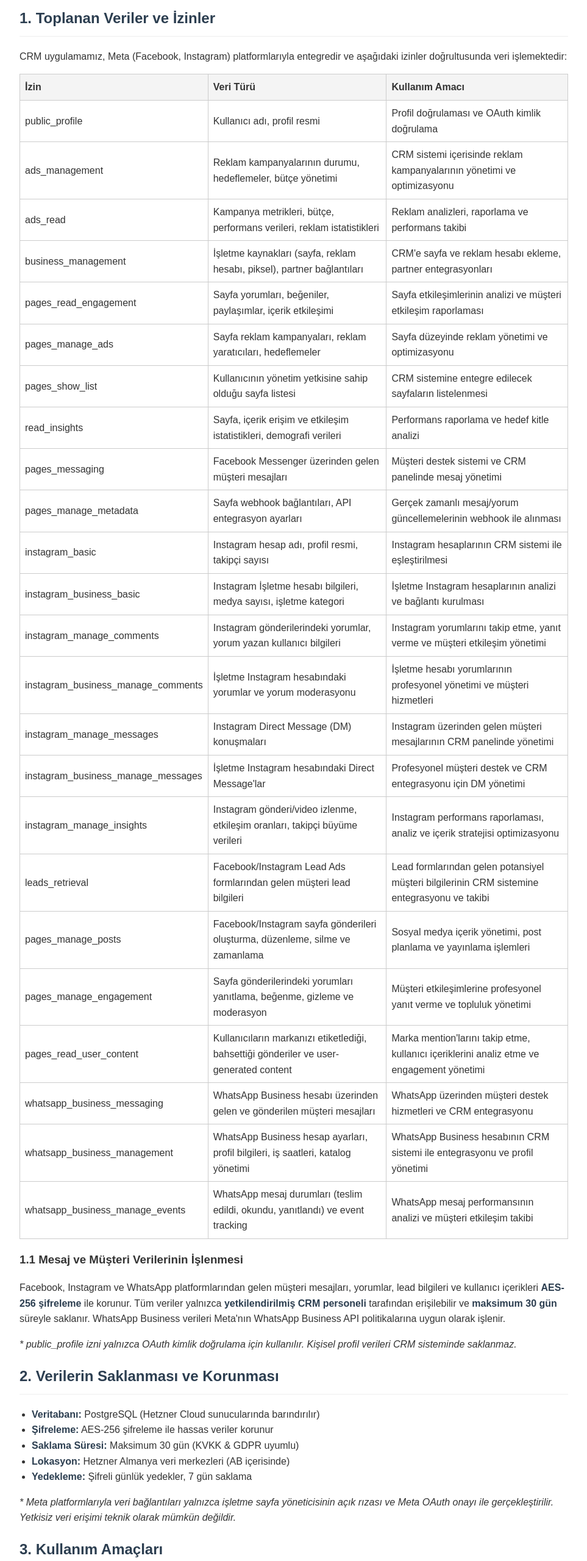
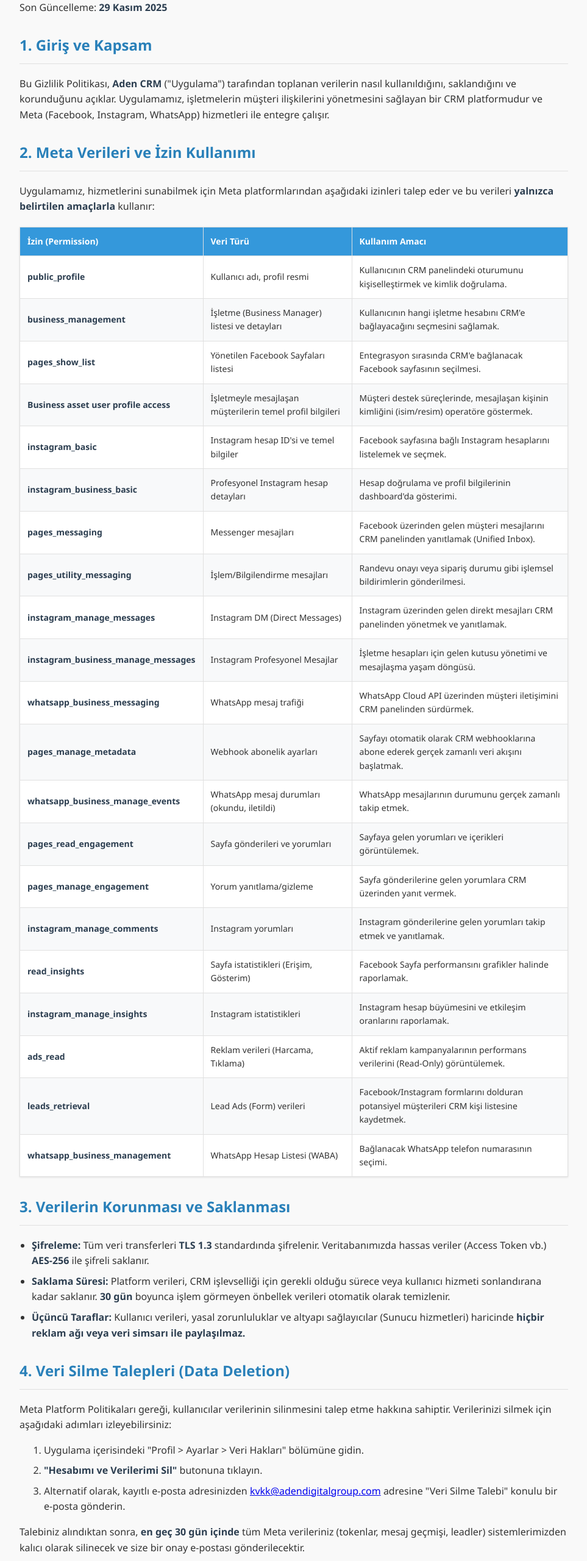
Before and after one commit to Cudiyildiz/CrmPrivacyPolicy, a plain HTML site: page index.html in a window 1280 px wide. Shown: the part 160-2720 px from the top of the page at 61% size, without its empty margins (158-1121 px from the left). Drawn offline with Linux system fonts and the light colour scheme.

Commit message:
update crmprivacpolicy 29.11.2025

```diff
--- a/index.html
+++ b/index.html
@@ -4,26 +4,43 @@
 <head>
   <meta charset="UTF-8" />
   <meta name="viewport" content="width=device-width, initial-scale=1.0" />
-  <title>Gizlilik Politikası</title>
+  <title>Gizlilik Politikası | Aden CRM</title>
   <style>
     body {
-      font-family: Arial, sans-serif;
+      font-family: 'Segoe UI', Tahoma, Geneva, Verdana, sans-serif;
       max-width: 900px;
       margin: 0 auto;
-      padding: 20px;
+      padding: 40px 20px;
       line-height: 1.6;
       color: #333;
+      background-color: #f9f9f9;
     }
 
-    h1,
+    h1 {
+      color: #2c3e50;
+      border-bottom: 2px solid #3498db;
+      padding-bottom: 15px;
+      margin-bottom: 30px;
+    }
+
     h2 {
-      color: #2c3e50;
-      border-bottom: 1px solid #eee;
+      color: #2980b9;
+      margin-top: 30px;
+      border-bottom: 1px solid #e0e0e0;
       padding-bottom: 10px;
+    }
+
+    h3 {
+      color: #34495e;
+      margin-top: 25px;
     }
 
     ul {
       padding-left: 20px;
+    }
+
+    li {
+      margin-bottom: 8px;
     }
 
     strong {
@@ -33,23 +50,38 @@
     table {
       width: 100%;
       border-collapse: collapse;
-      margin-top: 10px;
+      margin-top: 20px;
+      margin-bottom: 20px;
+      background-color: #fff;
+      box-shadow: 0 1px 3px rgba(0,0,0,0.1);
     }
 
-    table,
-    th,
-    td {
-      border: 1px solid #ccc;
+    table, th, td {
+      border: 1px solid #e0e0e0;
     }
 
-    th,
-    td {
-      padding: 8px;
+    th, td {
+      padding: 12px;
       text-align: left;
+      font-size: 14px;
     }
 
     th {
-      background-color: #f4f4f4;
+      background-color: #3498db;
+      color: #fff;
+      font-weight: 600;
+    }
+
+    tr:nth-child(even) {
+      background-color: #f8f9fa;
+    }
+
+    .note {
+      background-color: #fff3cd;
+      border-left: 5px solid #ffc107;
+      padding: 15px;
+      margin: 20px 0;
+      font-size: 0.9em;
     }
   </style>
 </head>
@@ -57,289 +89,167 @@
 <body>
   <h1>Gizlilik Politikası</h1>
 
-  <p>Son güncelleme: <strong>9 Temmuz 2025</strong></p>
+  <p>Son Güncelleme: <strong>29 Kasım 2025</strong></p>
 
-  <h2>1. Toplanan Veriler ve İzinler</h2>
-  <p>CRM uygulamamız, Meta (Facebook, Instagram) platformlarıyla entegredir ve aşağıdaki izinler doğrultusunda
-    veri işlemektedir:</p>
+  <h2>1. Giriş ve Kapsam</h2>
+  <p>Bu Gizlilik Politikası, <strong>Aden CRM</strong> ("Uygulama") tarafından toplanan verilerin nasıl kullanıldığını, saklandığını ve korunduğunu açıklar. Uygulamamız, işletmelerin müşteri ilişkilerini yönetmesini sağlayan bir CRM platformudur ve Meta (Facebook, Instagram, WhatsApp) hizmetleri ile entegre çalışır.</p>
+
+  <h2>2. Meta Verileri ve İzin Kullanımı</h2>
+  <p>Uygulamamız, hizmetlerini sunabilmek için Meta platformlarından aşağıdaki izinleri talep eder ve bu verileri <strong>yalnızca belirtilen amaçlarla</strong> kullanır:</p>
 
   <table>
     <thead>
       <tr>
-        <th>İzin</th>
+        <th style="width: 30%;">İzin (Permission)</th>
         <th>Veri Türü</th>
         <th>Kullanım Amacı</th>
       </tr>
     </thead>
     <tbody>
       <tr>
-        <td>public_profile</td>
+        <td><strong>public_profile</strong></td>
         <td>Kullanıcı adı, profil resmi</td>
-        <td>Profil doğrulaması ve OAuth kimlik doğrulama</td>
+        <td>Kullanıcının CRM panelindeki oturumunu kişiselleştirmek ve kimlik doğrulama.</td>
       </tr>
       <tr>
-        <td>ads_management</td>
-        <td>Reklam kampanyalarının durumu, hedeflemeler, bütçe yönetimi</td>
-        <td>CRM sistemi içerisinde reklam kampanyalarının yönetimi ve optimizasyonu</td>
+        <td><strong>business_management</strong></td>
+        <td>İşletme (Business Manager) listesi ve detayları</td>
+        <td>Kullanıcının hangi işletme hesabını CRM'e bağlayacağını seçmesini sağlamak.</td>
       </tr>
       <tr>
-        <td>ads_read</td>
-        <td>Kampanya metrikleri, bütçe, performans verileri, reklam istatistikleri</td>
-        <td>Reklam analizleri, raporlama ve performans takibi</td>
+        <td><strong>pages_show_list</strong></td>
+        <td>Yönetilen Facebook Sayfaları listesi</td>
+        <td>Entegrasyon sırasında CRM'e bağlanacak Facebook sayfasının seçilmesi.</td>
       </tr>
       <tr>
-        <td>business_management</td>
-        <td>İşletme kaynakları (sayfa, reklam hesabı, piksel), partner bağlantıları</td>
-        <td>CRM'e sayfa ve reklam hesabı ekleme, partner entegrasyonları</td>
+        <td><strong>Business asset user profile access</strong></td>
+        <td>İşletmeyle mesajlaşan müşterilerin temel profil bilgileri</td>
+        <td>Müşteri destek süreçlerinde, mesajlaşan kişinin kimliğini (isim/resim) operatöre göstermek.</td>
+      </tr>
+
+      <tr>
+        <td><strong>instagram_basic</strong></td>
+        <td>Instagram hesap ID'si ve temel bilgiler</td>
+        <td>Facebook sayfasına bağlı Instagram hesaplarını listelemek ve seçmek.</td>
       </tr>
       <tr>
-        <td>pages_read_engagement</td>
-        <td>Sayfa yorumları, beğeniler, paylaşımlar, içerik etkileşimi</td>
-        <td>Sayfa etkileşimlerinin analizi ve müşteri etkileşim raporlaması</td>
+        <td><strong>instagram_business_basic</strong></td>
+        <td>Profesyonel Instagram hesap detayları</td>
+        <td>Hesap doğrulama ve profil bilgilerinin dashboard'da gösterimi.</td>
+      </tr>
+
+      <tr>
+        <td><strong>pages_messaging</strong></td>
+        <td>Messenger mesajları</td>
+        <td>Facebook üzerinden gelen müşteri mesajlarını CRM panelinden yanıtlamak (Unified Inbox).</td>
       </tr>
       <tr>
-        <td>pages_manage_ads</td>
-        <td>Sayfa reklam kampanyaları, reklam yaratıcıları, hedeflemeler</td>
-        <td>Sayfa düzeyinde reklam yönetimi ve optimizasyonu</td>
+        <td><strong>pages_utility_messaging</strong></td>
+        <td>İşlem/Bilgilendirme mesajları</td>
+        <td>Randevu onayı veya sipariş durumu gibi işlemsel bildirimlerin gönderilmesi.</td>
       </tr>
       <tr>
-        <td>pages_show_list</td>
-        <td>Kullanıcının yönetim yetkisine sahip olduğu sayfa listesi</td>
-        <td>CRM sistemine entegre edilecek sayfaların listelenmesi</td>
+        <td><strong>instagram_manage_messages</strong></td>
+        <td>Instagram DM (Direct Messages)</td>
+        <td>Instagram üzerinden gelen direkt mesajları CRM panelinden yönetmek ve yanıtlamak.</td>
       </tr>
       <tr>
-        <td>read_insights</td>
-        <td>Sayfa, içerik erişim ve etkileşim istatistikleri, demografi verileri</td>
-        <td>Performans raporlama ve hedef kitle analizi</td>
+        <td><strong>instagram_business_manage_messages</strong></td>
+        <td>Instagram Profesyonel Mesajlar</td>
+        <td>İşletme hesapları için gelen kutusu yönetimi ve mesajlaşma yaşam döngüsü.</td>
       </tr>
       <tr>
-        <td>pages_messaging</td>
-        <td>Facebook Messenger üzerinden gelen müşteri mesajları</td>
-        <td>Müşteri destek sistemi ve CRM panelinde mesaj yönetimi</td>
+        <td><strong>whatsapp_business_messaging</strong></td>
+        <td>WhatsApp mesaj trafiği</td>
+        <td>WhatsApp Cloud API üzerinden müşteri iletişimini CRM panelinden sürdürmek.</td>
+      </tr>
+
+      <tr>
+        <td><strong>pages_manage_metadata</strong></td>
+        <td>Webhook abonelik ayarları</td>
+        <td>Sayfayı otomatik olarak CRM webhooklarına abone ederek gerçek zamanlı veri akışını başlatmak.</td>
       </tr>
       <tr>
-        <td>pages_manage_metadata</td>
-        <td>Sayfa webhook bağlantıları, API entegrasyon ayarları</td>
-        <td>Gerçek zamanlı mesaj/yorum güncellemelerinin webhook ile alınması</td>
+        <td><strong>whatsapp_business_manage_events</strong></td>
+        <td>WhatsApp mesaj durumları (okundu, iletildi)</td>
+        <td>WhatsApp mesajlarının durumunu gerçek zamanlı takip etmek.</td>
       </tr>
       <tr>
-        <td>instagram_basic</td>
-        <td>Instagram hesap adı, profil resmi, takipçi sayısı</td>
-        <td>Instagram hesaplarının CRM sistemi ile eşleştirilmesi</td>
+        <td><strong>pages_read_engagement</strong></td>
+        <td>Sayfa gönderileri ve yorumları</td>
+        <td>Sayfaya gelen yorumları ve içerikleri görüntülemek.</td>
       </tr>
       <tr>
-        <td>instagram_business_basic</td>
-        <td>Instagram İşletme hesabı bilgileri, medya sayısı, işletme kategori</td>
-        <td>İşletme Instagram hesaplarının analizi ve bağlantı kurulması</td>
+        <td><strong>pages_manage_engagement</strong></td>
+        <td>Yorum yanıtlama/gizleme</td>
+        <td>Sayfa gönderilerine gelen yorumlara CRM üzerinden yanıt vermek.</td>
       </tr>
       <tr>
-        <td>instagram_manage_comments</td>
-        <td>Instagram gönderilerindeki yorumlar, yorum yazan kullanıcı bilgileri</td>
-        <td>Instagram yorumlarını takip etme, yanıt verme ve müşteri etkileşim yönetimi</td>
+        <td><strong>instagram_manage_comments</strong></td>
+        <td>Instagram yorumları</td>
+        <td>Instagram gönderilerine gelen yorumları takip etmek ve yanıtlamak.</td>
+      </tr>
+
+      <tr>
+        <td><strong>read_insights</strong></td>
+        <td>Sayfa istatistikleri (Erişim, Gösterim)</td>
+        <td>Facebook Sayfa performansını grafikler halinde raporlamak.</td>
       </tr>
       <tr>
-        <td>instagram_business_manage_comments</td>
-        <td>İşletme Instagram hesabındaki yorumlar ve yorum moderasyonu</td>
-        <td>İşletme hesabı yorumlarının profesyonel yönetimi ve müşteri hizmetleri</td>
+        <td><strong>instagram_manage_insights</strong></td>
+        <td>Instagram istatistikleri</td>
+        <td>Instagram hesap büyümesini ve etkileşim oranlarını raporlamak.</td>
       </tr>
       <tr>
-        <td>instagram_manage_messages</td>
-        <td>Instagram Direct Message (DM) konuşmaları</td>
-        <td>Instagram üzerinden gelen müşteri mesajlarının CRM panelinde yönetimi</td>
+        <td><strong>ads_read</strong></td>
+        <td>Reklam verileri (Harcama, Tıklama)</td>
+        <td>Aktif reklam kampanyalarının performans verilerini (Read-Only) görüntülemek.</td>
+      </tr>
+
+      <tr>
+        <td><strong>leads_retrieval</strong></td>
+        <td>Lead Ads (Form) verileri</td>
+        <td>Facebook/Instagram formlarını dolduran potansiyel müşterileri CRM kişi listesine kaydetmek.</td>
       </tr>
       <tr>
-        <td>instagram_business_manage_messages</td>
-        <td>İşletme Instagram hesabındaki Direct Message'lar</td>
-        <td>Profesyonel müşteri destek ve CRM entegrasyonu için DM yönetimi</td>
-      </tr>
-      <tr>
-        <td>instagram_manage_insights</td>
-        <td>Instagram gönderi/video izlenme, etkileşim oranları, takipçi büyüme verileri</td>
-        <td>Instagram performans raporlaması, analiz ve içerik stratejisi optimizasyonu</td>
-      </tr>
-      <tr>
-        <td>leads_retrieval</td>
-        <td>Facebook/Instagram Lead Ads formlarından gelen müşteri lead bilgileri</td>
-        <td>Lead formlarından gelen potansiyel müşteri bilgilerinin CRM sistemine entegrasyonu ve takibi</td>
-      </tr>
-      <tr>
-        <td>pages_manage_posts</td>
-        <td>Facebook/Instagram sayfa gönderileri oluşturma, düzenleme, silme ve zamanlama</td>
-        <td>Sosyal medya içerik yönetimi, post planlama ve yayınlama işlemleri</td>
-      </tr>
-      <tr>
-        <td>pages_manage_engagement</td>
-        <td>Sayfa gönderilerindeki yorumları yanıtlama, beğenme, gizleme ve moderasyon</td>
-        <td>Müşteri etkileşimlerine profesyonel yanıt verme ve topluluk yönetimi</td>
-      </tr>
-      <tr>
-        <td>pages_read_user_content</td>
-        <td>Kullanıcıların markanızı etiketlediği, bahsettiği gönderiler ve user-generated content</td>
-        <td>Marka mention'larını takip etme, kullanıcı içeriklerini analiz etme ve engagement yönetimi</td>
-      </tr>
-      <tr>
-        <td>whatsapp_business_messaging</td>
-        <td>WhatsApp Business hesabı üzerinden gelen ve gönderilen müşteri mesajları</td>
-        <td>WhatsApp üzerinden müşteri destek hizmetleri ve CRM entegrasyonu</td>
-      </tr>
-      <tr>
-        <td>whatsapp_business_management</td>
-        <td>WhatsApp Business hesap ayarları, profil bilgileri, iş saatleri, katalog yönetimi</td>
-        <td>WhatsApp Business hesabının CRM sistemi ile entegrasyonu ve profil yönetimi</td>
-      </tr>
-      <tr>
-        <td>whatsapp_business_manage_events</td>
-        <td>WhatsApp mesaj durumları (teslim edildi, okundu, yanıtlandı) ve event tracking</td>
-        <td>WhatsApp mesaj performansının analizi ve müşteri etkileşim takibi</td>
+        <td><strong>whatsapp_business_management</strong></td>
+        <td>WhatsApp Hesap Listesi (WABA)</td>
+        <td>Bağlanacak WhatsApp telefon numarasının seçimi.</td>
       </tr>
     </tbody>
   </table>
 
-  <h3>1.1 Mesaj ve Müşteri Verilerinin İşlenmesi</h3>
+  <h2>3. Verilerin Korunması ve Saklanması</h2>
+  <ul>
+    <li><strong>Şifreleme:</strong> Tüm veri transferleri <strong>TLS 1.3</strong> standardında şifrelenir. Veritabanımızda hassas veriler (Access Token vb.) <strong>AES-256</strong> ile şifreli saklanır.</li>
+    <li><strong>Saklama Süresi:</strong> Platform verileri, CRM işlevselliği için gerekli olduğu sürece veya kullanıcı hizmeti sonlandırana kadar saklanır. <strong>30 gün</strong> boyunca işlem görmeyen önbellek verileri otomatik olarak temizlenir.</li>
+    <li><strong>Üçüncü Taraflar:</strong> Kullanıcı verileri, yasal zorunluluklar ve altyapı sağlayıcılar (Sunucu hizmetleri) haricinde <strong>hiçbir reklam ağı veya veri simsarı ile paylaşılmaz.</strong></li>
+  </ul>
+
+  <h2>4. Veri Silme Talepleri (Data Deletion)</h2>
+  <p>Meta Platform Politikaları gereği, kullanıcılar verilerinin silinmesini talep etme hakkına sahiptir. Verilerinizi silmek için aşağıdaki adımları izleyebilirsiniz:</p>
+  <ol>
+    <li>Uygulama içerisindeki "Profil > Ayarlar > Veri Hakları" bölümüne gidin.</li>
+    <li><strong>"Hesabımı ve Verilerimi Sil"</strong> butonuna tıklayın.</li>
+    <li>Alternatif olarak, kayıtlı e-posta adresinizden <a href="mailto:kvkk@adendigitalgroup.com">kvkk@adendigitalgroup.com</a> adresine "Veri Silme Talebi" konulu bir e-posta gönderin.</li>
+  </ol>
+  <p>Talebiniz alındıktan sonra, <strong>en geç 30 gün içinde</strong> tüm Meta verileriniz (tokenlar, mesaj geçmişi, leadler) sistemlerimizden kalıcı olarak silinecek ve size bir onay e-postası gönderilecektir.</p>
+
+  <h2>5. Yasal Uyumluluk</h2>
+  <p>Bu politika aşağıdaki mevzuatlara tam uyumludur:</p>
+  <ul>
+    <li><strong>KVKK (Türkiye):</strong> 6698 Sayılı Kişisel Verilerin Korunması Kanunu.</li>
+    <li><strong>GDPR (Avrupa):</strong> Genel Veri Koruma Tüzüğü.</li>
+    <li><strong>Meta Platform Terms:</strong> Meta Geliştirici Politikaları.</li>
+  </ul>
+
+  <h2>6. İletişim</h2>
+  <p>Gizlilik politikamız veya veri uygulamalarımız hakkında sorularınız için:</p>
   <p>
-    Facebook, Instagram ve WhatsApp platformlarından gelen müşteri mesajları, yorumlar, lead bilgileri ve
-    kullanıcı içerikleri <strong>AES-256 şifreleme</strong> ile korunur. Tüm veriler yalnızca
-    <strong>yetkilendirilmiş CRM personeli</strong> tarafından erişilebilir ve <strong>maksimum 30 gün</strong>
-    süreyle saklanır. WhatsApp Business verileri Meta'nın WhatsApp Business API politikalarına uygun
-    olarak işlenir.
+    <strong>Firma:</strong> ADEN GROUP YAZILIM SANAYİ VE TİCARET LİMİTED ŞİRKETİ<br>
+    <strong>E-posta:</strong> <a href="mailto:kvkk@adendigitalgroup.com">kvkk@adendigitalgroup.com</a><br>
+    <strong>Adres:</strong> Metropark Sefaköy, Kartaltepe, Süvari Cd. No:10 D:1 BLOK, 34295 Küçükçekmece/İstanbul
   </p>
 
-  <p><em>* public_profile izni yalnızca OAuth kimlik doğrulama için kullanılır.
-     Kişisel profil verileri CRM sisteminde saklanmaz.</em></p>
-
-  <h2>2. Verilerin Saklanması ve Korunması</h2>
-  <ul>
-    <li><strong>Veritabanı:</strong> PostgreSQL (Hetzner Cloud sunucularında barındırılır)</li>
-    <li><strong>Şifreleme:</strong> AES-256 şifreleme ile hassas veriler korunur</li>
-    <li><strong>Saklama Süresi:</strong> Maksimum 30 gün (KVKK & GDPR uyumlu)</li>
-    <li><strong>Lokasyon:</strong> Hetzner Almanya veri merkezleri (AB içerisinde)</li>
-    <li><strong>Yedekleme:</strong> Şifreli günlük yedekler, 7 gün saklama</li>
-  </ul>
-  <p><em>* Meta platformlarıyla veri bağlantıları yalnızca işletme sayfa yöneticisinin açık rızası ve
-     Meta OAuth onayı ile gerçekleştirilir. Yetkisiz veri erişimi teknik olarak mümkün değildir.</em></p>
-
-  <h2>3. Kullanım Amaçları</h2>
-  <p>Toplanan veriler <strong>yalnızca aşağıdaki amaçlar</strong> ile işlenir:</p>
-  <ul>
-    <li><strong>CRM Entegrasyonu:</strong> İşletme hesaplarını sosyal medya API'leriyle bağlama</li>
-    <li><strong>Müşteri Hizmetleri:</strong> Facebook, Instagram ve WhatsApp mesajlarını merkezi panelde yönetme</li>
-    <li><strong>Performans Analizi:</strong> Reklam ve içerik performanslarını raporlama</li>
-    <li><strong>Etkileşim Yönetimi:</strong> Yorumları takip etme, yanıtlama ve moderasyon</li>
-    <li><strong>İçerik Yönetimi:</strong> Sosyal medya gönderilerini planlama, yayınlama ve optimize etme</li>
-    <li><strong>Lead Yönetimi:</strong> Facebook/Instagram Lead Ads'ten gelen potansiyel müşterileri takip etme</li>
-    <li><strong>WhatsApp İş Yönetimi:</strong> WhatsApp Business hesabı üzerinden müşteri destek ve iletişim</li>
-    <li><strong>Kullanıcı İçeriği Takibi:</strong> Marka mention'larını ve kullanıcı tarafından oluşturulan içerikleri izleme</li>
-    <li><strong>İş Zekası:</strong> Hedef kitle analizi ve içerik optimizasyonu</li>
-  </ul>
-  <p><strong>VERİ KULLANILMAYACAK AMAÇLAR:</strong> Üçüncü taraf pazarlama, veri satışı,
-     reklam hedefleme, yapay zeka eğitimi</p>
-
-  <h2>4. Veri Paylaşımı</h2>
-  <p>Müşteri verileri <strong>hiçbir koşulda üçüncü taraflarla paylaşılmaz</strong>.
-     Veri erişimi yalnızca:</p>
-  <ul>
-    <li><strong>Yetkili CRM operatörleri</strong> (müşteri hizmetleri)</li>
-    <li><strong>Sistem yöneticileri</strong> (teknik destek)</li>
-    <li><strong>Hetzner GmbH</strong> (altyapı sağlayıcı - yasal gereklilik)</li>
-  </ul>
-
-  <h2>5. Meta Veri Kullanımı ve Sınırlamalar</h2>
-  <p>
-    Meta Business API'den alınan veriler <strong>Meta Geliştirici Politikaları</strong> uyarınca işlenir:
-  </p>
-  <ul>
-    <li>Veriler yalnızca <strong>kullanıcının açık izni</strong> ile çekilir</li>
-    <li><strong>30 gün</strong> sonra otomatik olarak silinir</li>
-    <li><strong>CRM amacı dışında</strong> kullanılmaz</li>
-    <li><strong>Meta'nın veri kullanım politikalarına</strong> tam uyumluluk</li>
-    <li>API rate limit'lere uygun erişim</li>
-  </ul>
-
-  <h2>6. Meta App Review Süreci</h2>
-  <p>
-    Uygulamamız, Meta'nın <a href="https://developers.facebook.com/docs/app-review" target="_blank">App Review</a>
-    sürecine başvuru yapmaktadır. Başvuru yapılan kullanım durumları:
-  </p>
-  <ul>
-    <li><strong>CRM Sistemi:</strong> Müşteri ilişkileri yönetimi ve merkezi destek platformu</li>
-    <li><strong>Sosyal Medya Yönetimi:</strong> İçerik oluşturma, yayınlama, zamanlama ve etkileşim analizi</li>
-    <li><strong>Performans Raporlaması:</strong> Reklam, sayfa ve içerik metriklerinin detaylı takibi</li>
-    <li><strong>Müşteri Destek:</strong> Facebook, Instagram ve WhatsApp üzerinden mesajlaşma yönetimi</li>
-    <li><strong>Lead Yönetimi:</strong> Facebook/Instagram Lead Ads entegrasyonu ve potansiyel müşteri takibi</li>
-    <li><strong>Engagement Yönetimi:</strong> Yorum moderasyonu, yanıtlama ve topluluk yönetimi</li>
-    <li><strong>User Content Monitoring:</strong> Marka mention'ları ve kullanıcı içeriklerinin takibi</li>
-    <li><strong>WhatsApp Business Integration:</strong> WhatsApp Business hesap yönetimi ve mesaj analitikleri</li>
-  </ul>
-
-  <h2>7. Kullanıcı Hakları (KVKK & GDPR)</h2>
-  <p>Kullanıcılar aşağıdaki haklara sahiptir:</p>
-  <ul>
-    <li><strong>Bilgi talep etme:</strong> İşlenen verileri öğrenme</li>
-    <li><strong>Düzeltme:</strong> Yanlış verilerin düzeltilmesini isteme</li>
-    <li><strong>Silme:</strong> Verilerin silinmesini talep etme</li>
-    <li><strong>İtiraz:</strong> Veri işlemeye itiraz etme</li>
-    <li><strong>Taşınabilirlik:</strong> Verilerin başka sisteme aktarılması</li>
-  </ul>
-
-  <h3>7.1 Veri Hakları Talep Sistemi</h3>
-  <p>
-    CRM sistemi içerisinde kullanıcıların veri haklarını kolayca kullanabilmeleri için
-    <strong>entegre talep sistemi</strong> mevcuttur:
-  </p>
-  <ul>
-    <li><strong>🖥️ Online Talep Formu:</strong> Profil sayfalarında "KVKK & GDPR" butonu ile erişilebilir talep formu</li>
-    <li><strong>📋 Talep Türleri:</strong> Bilgi alma, düzeltme, silme, taşınabilirlik, itiraz seçenekleri</li>
-    <li><strong>🔒 Güvenli İletim:</strong> Talepler otomatik olarak KVKK@adendigitalgroup.com adresine iletilir</li>
-    <li><strong>📧 Onay Sistemi:</strong> Talep sonrası otomatik onay e-postası gönderilir</li>
-    <li><strong>⏱️ Takip Sistemi:</strong> 30 gün içerisinde yanıt garantisi</li>
-  </ul>
-
-  <h4>Online Talep Süreci:</h4>
-  <ol>
-    <li>👤 Kullanıcı profil sayfasında "KVKK & GDPR" butonuna tıklar</li>
-    <li>📝 Açılan formda talep türünü seçer ve gerekçe yazar</li>
-    <li>🚀 "Talep Gönder" butonu ile talebini iletir</li>
-    <li>📧 Sistem otomatik olarak KVKK@adendigitalgroup.com adresine e-posta gönderir</li>
-    <li>✅ Kullanıcıya onay mesajı gösterilir ve takip numarası verilir</li>
-    <li>⏰ 30 gün içerisinde e-posta ile yanıt gönderilir</li>
-  </ol>
-
-  <p><strong>💡 Kolay Erişim:</strong> Brand kullanıcıları profil sayfalarında
-     veri hakları taleplerini 2 tıkla gönderebilir.</p>
-
-  <p><strong>📞 Alternatif İletişim:</strong> <a href="mailto:kvkk@adendigitalgroup.com">kvkk@adendigitalgroup.com</a></p>
-  <p><strong>⏱️ Yanıt Süresi:</strong> Maksimum 30 gün (KVKK uyarınca)</p>
-
-  <h2>8. Güvenlik Önlemleri</h2>
-  <ul>
-    <li><strong>Şifreleme:</strong> TLS 1.3 veri transferi, AES-256 veritabanı şifreleme</li>
-    <li><strong>Erişim Kontrolü:</strong> 2FA, rol bazlı yetkilendirme</li>
-    <li><strong>İzleme:</strong> Log kaydı, anormal aktivite tespiti</li>
-    <li><strong>Güncellemeler:</strong> Haftalık güvenlik yamaları</li>
-    <li><strong>Eğitim:</strong> KVKK ve veri güvenliği personel eğitimleri</li>
-  </ul>
-
-  <h2>9. Yasal Uyumluluk</h2>
-  <ul>
-    <li>6698 Sayılı <strong>Kişisel Verilerin Korunması Kanunu (KVKK)</strong></li>
-    <li><strong>EU General Data Protection Regulation (GDPR)</strong></li>
-    <li><strong>Meta Platform Policies</strong> ve Geliştirici Şartları</li>
-    <li>5651 Sayılı <strong>İnternet Ortamında Yapılan Yayınların Düzenlenmesi</strong> Kanunu</li>
-  </ul>
-
-  <h2>10. İletişim Bilgileri</h2>
-  <p><strong>Veri Sorumlusu:</strong> ADEN GROUP YAZILIM SANAYİ VE TİCARET LİMİTED ŞİRKETİ</p>
-  <p><strong>Adres:</strong> Metropark Sefaköy, Kartaltepe, Süvari Cd. No:10 D:1 BLOK, 34295 Küçükçekmece/İstanbul</p>
-  <p><strong>KVKK İletişim:</strong> <a href="mailto:kvkk@adendigitalgroup.com">kvkk@adendigitalgroup.com</a></p>
-  <p><strong>Telefon:</strong> +90 536 510 39 61</p>
-
-  <h2>11. Politika Güncellemeleri</h2>
-  <p>Bu gizlilik politikası gerektiğinde güncellenebilir. Önemli değişiklikler kullanıcılara
-     e-posta ile bildirilir. Güncel versiyon her zaman web sitesinde yayınlanır.</p>
-
-  <p><em>Bu gizlilik politikası Meta App Review gereklilikleri ve Türkiye KVKK mevzuatı
-     uyarınca hazırlanmıştır.</em></p>
-
 </body>
-
 </html>
```
